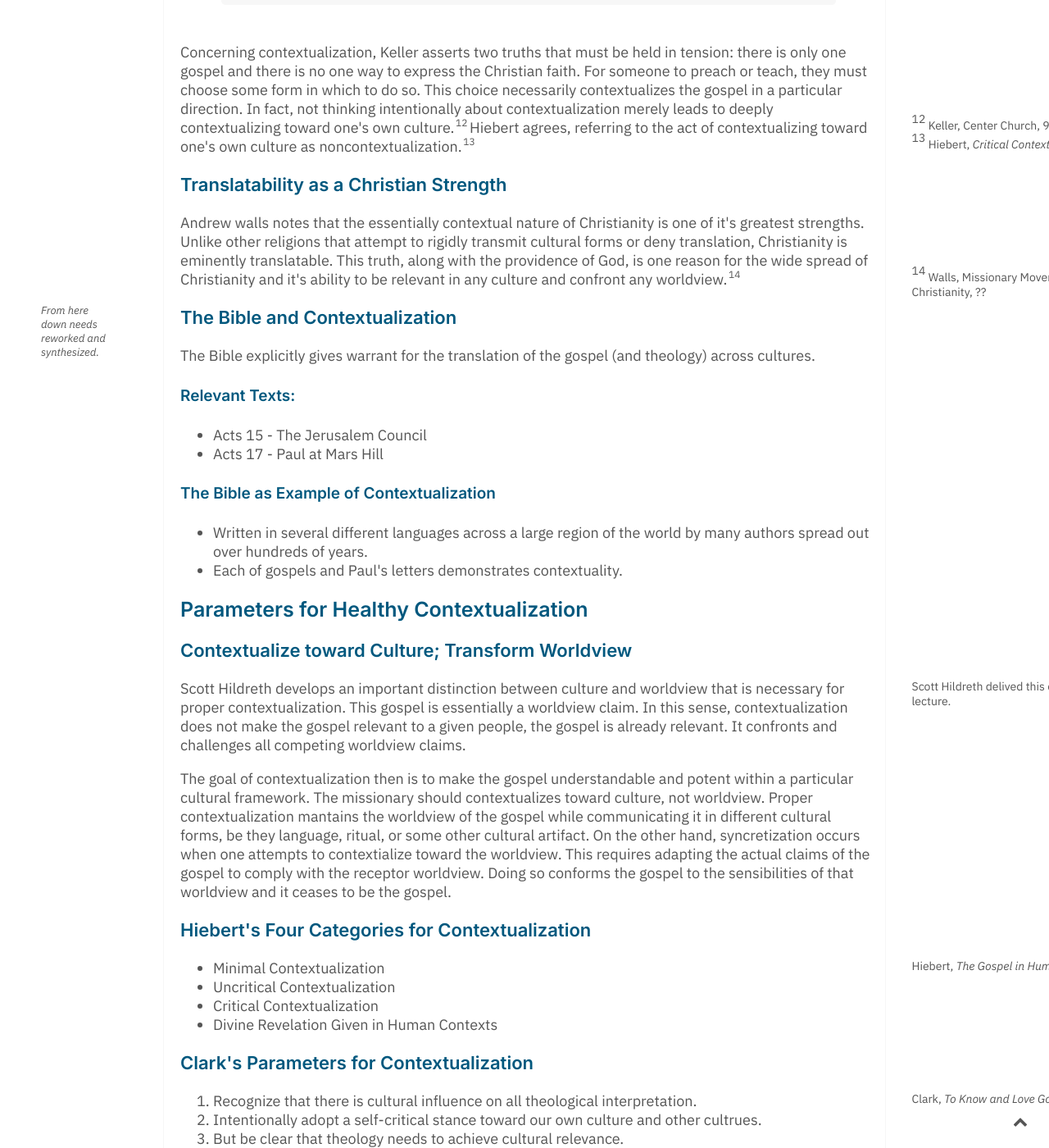
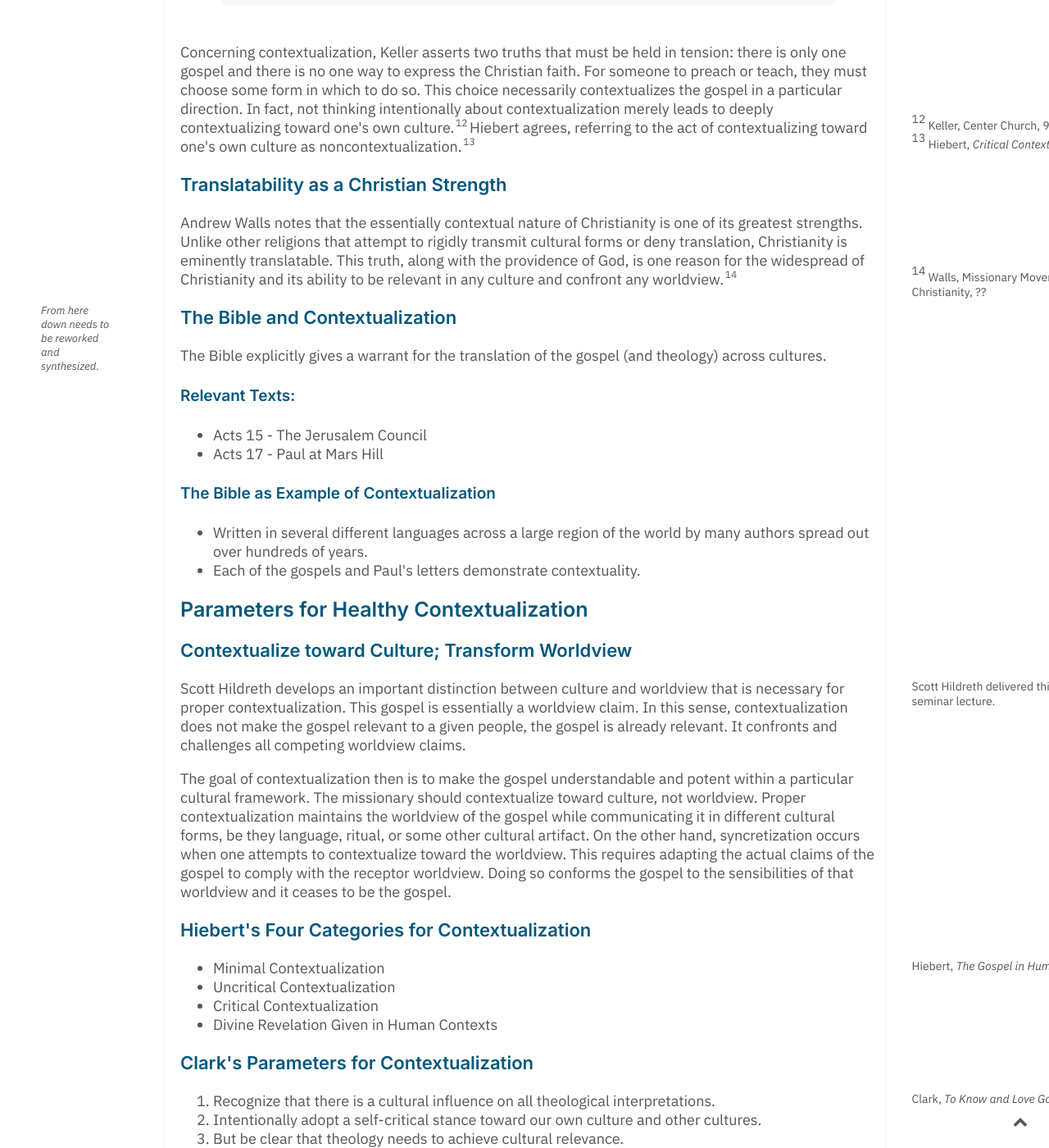
Before and after one commit to keelancook/notebook, a Jekyll site: the page built from _notes/Contextualization on the Mission Field.md, in a window 1280 px wide and 1400 px high, scrolled down 3977 px. Shown: the whole window at 82% size. Built offline with Jekyll 4.4.1, drawn with Linux system fonts in a browser that asks for light colours; some of the changed text lies outside the part shown.

Commit message:
fixed typos

```diff
--- a/_notes/Contextualization on the Mission Field.md
+++ b/_notes/Contextualization on the Mission Field.md
@@ -14,12 +14,12 @@ modified: 2021-01-23T14:00:00-06:00
 In 1972, the term "contextualization" was coined by the co-directors of the Theological Education Fund for the World Council of Churches.[[Nicholls1979-jt, 21.::rsn]] The person usually attributed with the term was Shoki Coe.[[Keller2012-ln, 91.::rsn]]
 
 ### The Ecumenical Version
-In it's initial uses, the ecumenical version of contextualization often equated the context with Scripture in determining theology, even to the point of promoting it over the Scriptures in some versions.[[Payne2013-hp, 136.::rsn]] The dialectic between the two resulted in fronting culture to the extent that theologies for each location became acceptable, and even preferred. As Hiebert notes in "Critical Contextualization," the underlying philosophy of cultures held that they were incommensurable and mutual understanding was not possible.[[Hiebert, "Critical Contextualization", 108.::rsn]] Therefore, any attempt at a metacultural framework or robust understanding of orthodoxy was seen as impossible. In this sense, culture instead of Scripture took the driver's seat in forming theology.
+In its initial uses, the ecumenical version of contextualization often equated the context with Scripture in determining theology, even to the point of promoting it over the Scriptures in some versions.[[Payne2013-hp, 136.::rsn]] The dialectic between the two resulted in fronting culture to the extent that theologies for each location became acceptable, and even preferred. As Hiebert notes in "Critical Contextualization," the underlying philosophy of cultures held that they were incommensurable and mutual understanding was not possible.[[Hiebert, "Critical Contextualization", 108.::rsn]] Therefore, any attempt at a meta cultural framework or robust understanding of orthodoxy was seen as impossible. In this sense, culture instead of Scripture took the driver's seat in forming theology.
 
 Given this ecumenical understanding of contextualization, the inerrant authority of Scripture is sacrificed to cultural influence, and the result is not a contextual theology of the Scriptures, but what amounts to a new religion entirely. This approach must be rejected outright.
 
 ### The Evangelical Version
-However, following the initial ecumenical usage of the term, evangelicals began to redefine contextualization to gain the crucial insights about culture while maintaining a confessional standard concerning the authority of the Holy Scriptures.[[Payne2013-hp, 137.::rsn]] Hesselgrave and Rommen speak of a "supracultural message of the gospel" that must be communicated with cultural relevance. This is the ultimate goal of the missionary in communciation.[[Hesselgrave1989-ze, 1.::rsn]] Defined in this manner, there is no choice but to accept the validity of contextualiation considering the insights gained into culture and worldview. The question in cross-cultural missions is less about whether or not contextualization does or should occur, but how well it is happening. This work was pushed forward considerably by [[Hiebert on Contextualization]].
+However, following the initial ecumenical usage of the term, evangelicals began to redefine contextualization to gain crucial insights about culture while maintaining a confessional standard concerning the authority of the Holy Scriptures.[[Payne2013-hp, 137.::rsn]] Hesselgrave and Rommen speak of a "supracultural message of the gospel" that must be communicated with cultural relevance. This is the ultimate goal of the missionary in communication.[[Hesselgrave1989-ze, 1.::rsn]] Defined in this manner, there is no choice but to accept the validity of contextualization considering the insights gained into culture and worldview. The question in cross-cultural missions is less about whether or not contextualization does or should occur, but how well it is happening. This work was pushed forward considerably by [[Hiebert on Contextualization]].
 
 ---
 
@@ -47,7 +47,7 @@ The following is a condensed summary of Hiebert's critical contextualization pra
 >
 >**Second Step**—The local pastor or missionary then leads the believers to study the Scriptures that pertain to the cultural practices. That is, the missionary assists the believers by exposing them to the biblical texts that address their cultural practices.
 >
->**Third Step**—Local Christians meet to evaluate their traditional customs in light of scriptural teaching. It is necessary for the local believers to do this for themselves. They understand their customs, and especially the religious overtones, better than the missionary ever can. It is also important for them to go through the process, owning it, so to speak. This will provide them with a pattern of biblically informed decision making that they can apply in other situations. Their decisions will be guided by their cultural understanding, the Bible's teachings, and the guidance of the Holy Spirit, as they pray for wisdom.
+>**Third Step**—Local Christians meet to evaluate their traditional customs in light of scriptural teaching. It is necessary for the local believers to do this for themselves. They understand their customs, and especially the religious overtones, better than the missionary ever can. It is also important for them to go through the process, owning it, so to speak. This will provide them with a pattern of biblically informed decision-making that they can apply in other situations. Their decisions will be guided by their cultural understanding, the Bible's teachings, and the guidance of the Holy Spirit, as they pray for wisdom.
 >
 >**Fourth Step**—The last step involves implementing the decisions made by the body of believers. Many customs will be retained, while others will be modified or rejected.
 >
@@ -64,19 +64,19 @@ The following is a condensed summary of Hiebert's critical contextualization pra
 Despite the real risks involved with contextualization in cross-cultural missions, one must come to grips with the realities of contextualization.
 
 ### All theology is, in fact, contextual theology.
-Hiebert rightly demonstrates that a critical realist epistemology provides the best grounding for a healthy evangelical approach to Scripture and the world. A critical realist distinguishes between the divine revelation of Scripture as the inpsired, inerrant Word of God given to man, and the theology that Christians derive from that revelation. Theology is human understanding of Scripture. In that regard, it is unavoidably cultural and contextual in nature.[[Hiebert, Anthropological Reflections on Missiological Issues, 30.::rsn]] This does not mean, however, that theology cannot be accurate, but that it is always contextual and approximate.
+Hiebert rightly demonstrates that a critical realist epistemology provides the best grounding for a healthy evangelical approach to Scripture and the world. A critical realist distinguishes between the divine revelation of Scripture as the inspired, inerrant Word of God given to man, and the theology that Christians derive from that revelation. Theology is the human understanding of Scripture. In that regard, it is unavoidably cultural and contextual in nature.[[Hiebert, Anthropological Reflections on Missiological Issues, 30.::rsn]] This does not mean, however, that theology cannot be accurate, but that it is always contextual and approximate.
 
-Both Tim Keller and David Clark concur with Hiebert concerning the inevitablility of contextualization. Clark writes,
+Both Tim Keller and David Clark concur with Hiebert concerning the inevitability of contextualization. Clark writes,
 >It is simplistic to think that we are *tabulae rasae* as we interpret the Bible and develop theological convictions. Unquestionably, culture affects theology. The critical question is this: What should theologians do with that cultural influence?[[Clark, To Know and Love God, 76-77.::rsn]]
 
 Concerning contextualization, Keller asserts two truths that must be held in tension: there is only one gospel and there is no one way to express the Christian faith. For someone to preach or teach, they must choose some form in which to do so. This choice necessarily contextualizes the gospel in a particular direction. In fact, not thinking intentionally about contextualization merely leads to deeply contextualizing toward one's own culture.[[Keller, Center Church, 93-96.::rsn]] Hiebert agrees, referring to the act of contextualizing toward one's own culture as noncontextualization.[[Hiebert, *Critical Contextualization*, 107.::rsn]]
 
 ### Translatability as a Christian Strength
-Andrew walls notes that the essentially contextual nature of Christianity is one of it's greatest strengths. Unlike other religions that attempt to rigidly transmit cultural forms or deny translation, Christianity is eminently translatable. This truth, along with the providence of God, is one reason for the wide spread of Christianity and it's ability to be relevant in any culture and confront any worldview.[[Walls, Missionary Movement in the History of Christianity, ??::rsn]]
+Andrew Walls notes that the essentially contextual nature of Christianity is one of its greatest strengths. Unlike other religions that attempt to rigidly transmit cultural forms or deny translation, Christianity is eminently translatable. This truth, along with the providence of God, is one reason for the widespread of Christianity and its ability to be relevant in any culture and confront any worldview.[[Walls, Missionary Movement in the History of Christianity, ??::rsn]]
 
-[[*From here down needs reworked and synthesized.*::lmn]]
+[[*From here down needs to be reworked and synthesized.*::lmn]]
 ### The Bible and Contextualization
-The Bible explicitly gives warrant for the translation of the gospel (and theology) across cultures.
+The Bible explicitly gives a warrant for the translation of the gospel (and theology) across cultures.
 
 #### Relevant Texts:
 * Acts 15 - The Jerusalem Council
@@ -84,14 +84,14 @@ The Bible explicitly gives warrant for the translation of the gospel (and theolo
 
 #### The Bible as Example of Contextualization
 * Written in several different languages across a large region of the world by many authors spread out over hundreds of years.
-* Each of gospels and Paul's letters demonstrates contextuality.
+* Each of the gospels and Paul's letters demonstrate contextuality.
 
 ## Parameters for Healthy Contextualization
 ### Contextualize toward Culture; Transform Worldview
-[[Scott Hildreth delived this concept in a PhD seminar lecture.::rmn]]
+[[Scott Hildreth delivered this concept in a Ph.D. seminar lecture.::rmn]]
 Scott Hildreth develops an important distinction between culture and worldview that is necessary for proper contextualization. This gospel is essentially a worldview claim. In this sense, contextualization does not make the gospel relevant to a given people, the gospel is already relevant. It confronts and challenges all competing worldview claims.
 
-The goal of contextualization then is to make the gospel understandable and potent within a particular cultural framework. The missionary should contextualizes toward culture, not worldview. Proper contextualization mantains the worldview of the gospel while communicating it in different cultural forms, be they language, ritual, or some other cultural artifact. On the other hand, syncretization occurs when one attempts to contextialize toward the worldview. This requires adapting the actual claims of the gospel to comply with the receptor worldview. Doing so conforms the gospel to the sensibilities of that worldview and it ceases to be the gospel.
+The goal of contextualization then is to make the gospel understandable and potent within a particular cultural framework. The missionary should contextualize toward culture, not worldview. Proper contextualization maintains the worldview of the gospel while communicating it in different cultural forms, be they language, ritual, or some other cultural artifact. On the other hand, syncretization occurs when one attempts to contextualize toward the worldview. This requires adapting the actual claims of the gospel to comply with the receptor worldview. Doing so conforms the gospel to the sensibilities of that worldview and it ceases to be the gospel.
 
 ### Hiebert's Four Categories for Contextualization
 [[Hiebert, *The Gospel in Human Contexts*, ??::rmn]]
@@ -102,8 +102,8 @@ The goal of contextualization then is to make the gospel understandable and pote
 
 ### Clark's Parameters for Contextualization
 [[Clark, *To Know and Love God*, 77.::rmn]]
-1. Recognize that there is cultural influence on all theological interpretation.
-2. Intentionally adopt a self-critical stance toward our own culture and other cultrues.
+1. Recognize that there is a cultural influence on all theological interpretations.
+2. Intentionally adopt a self-critical stance toward our own culture and other cultures.
 3. But be clear that theology needs to achieve cultural relevance.
 4. Yield to the priority of Scripture over any and all assumptions and pre-understandings.
 
```
Also changed, not shown: other parts of _notes/Contextualization on the Mission Field.md (+1 -1 lines).
